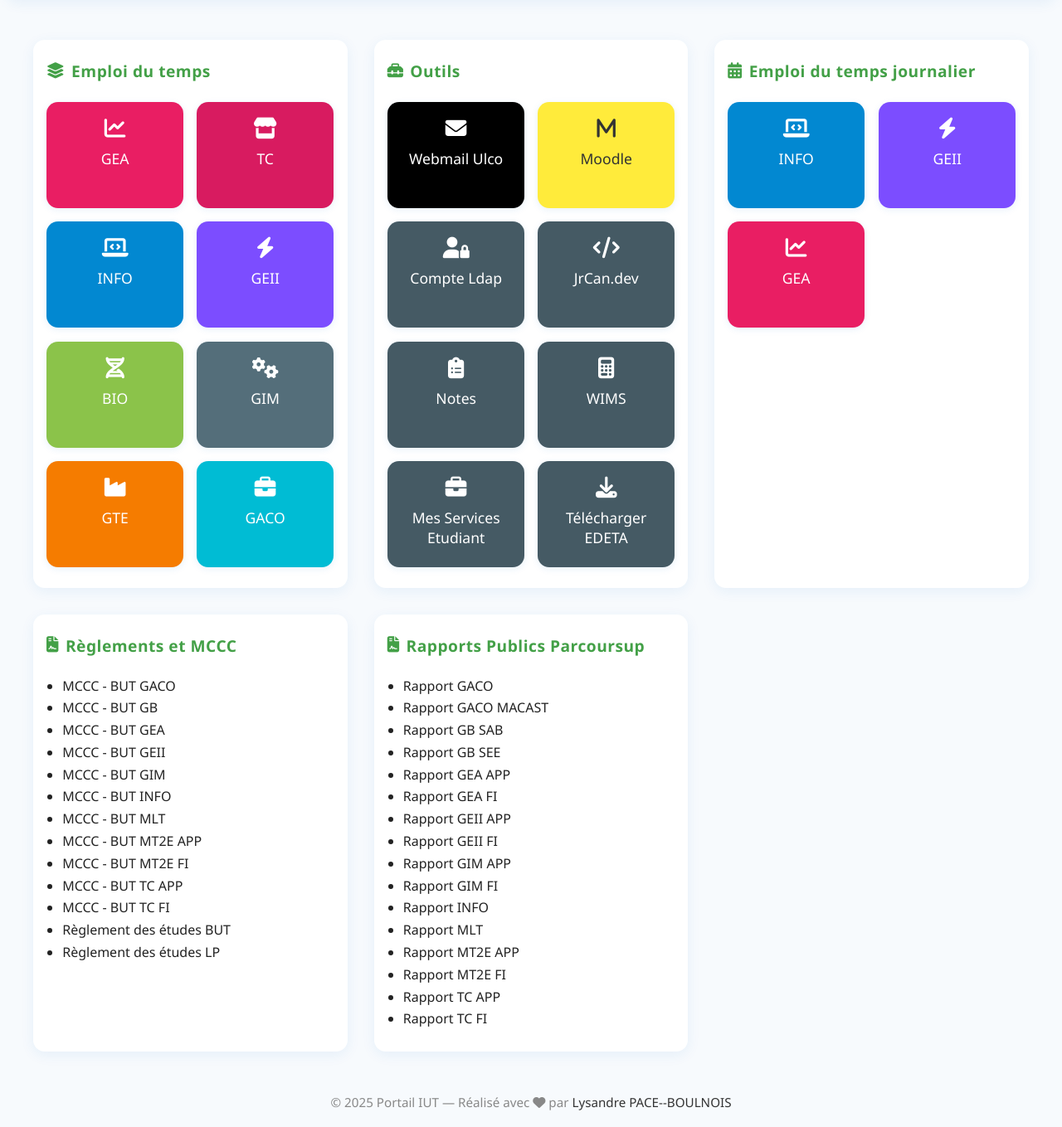
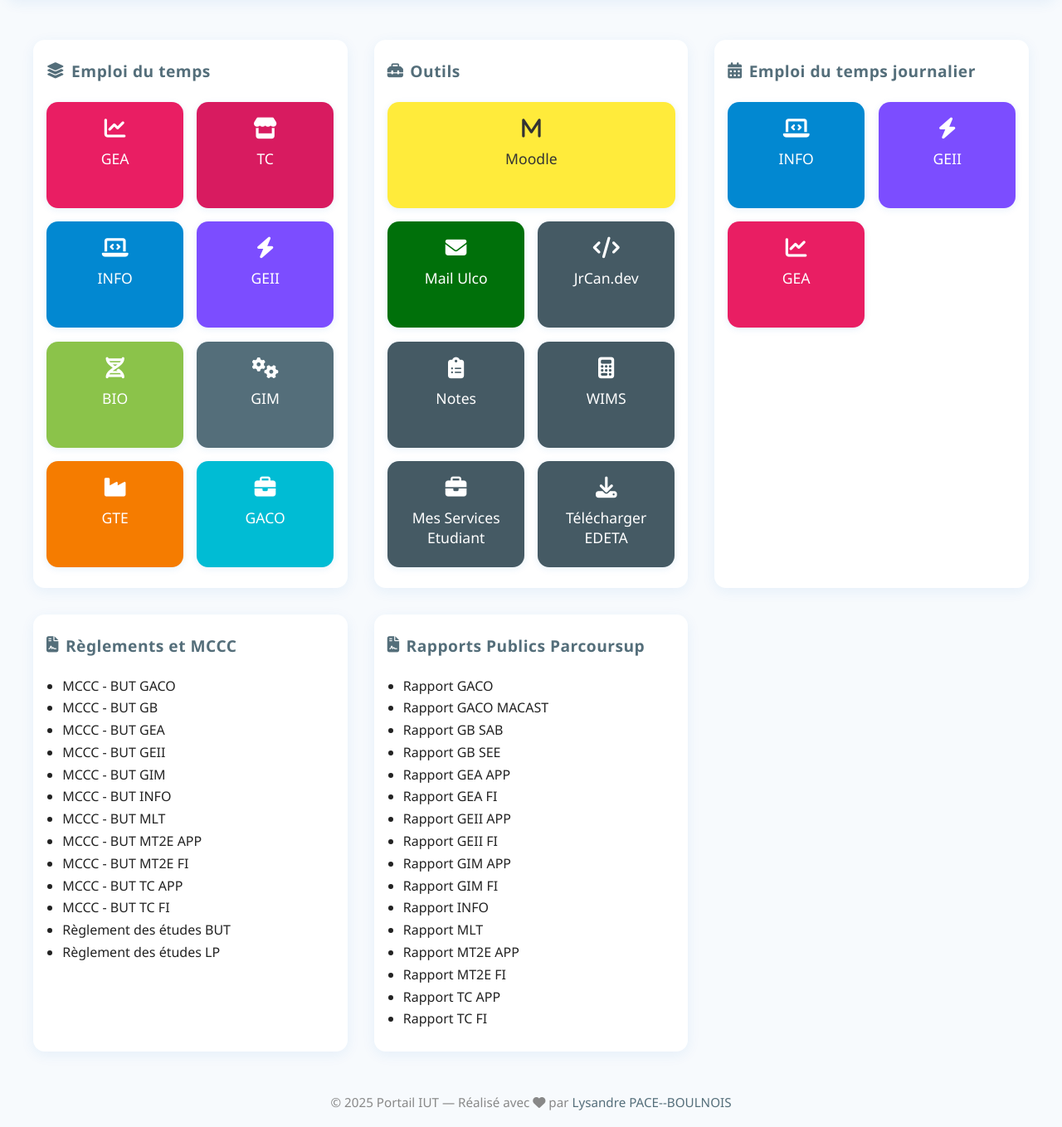
Before and after one commit to Novachocolat/site_iut, a PHP site: page / in a window 1280 px wide. Shown: the part 99-1458 px from the top of the page at 83% size. Run offline with PHP 8.4, Linux system fonts and the light colour scheme; some libraries are stand-ins or nearby versions.

Commit message:
Mise à jour
Correctifs :
- Visuel du style des pages index et notes
- Réorganisation des scripts JS pour la page notes
- Bloc Moodle plus visible
- Changement du webmail pour gmail

```diff
--- a/css/style_index.css
+++ b/css/style_index.css
@@ -15,7 +15,7 @@
   --card-bg: #fff;
   --text: #222;
   --accent: #1976d2;
-  --accent2: #43a047;
+  --accent2: #546e7a;
   --shadow: 0 4px 16px rgba(25,118,210,.08);
   --radius: 14px;
   --transition: .25s cubic-bezier(.4,0,.2,1);
@@ -26,7 +26,7 @@
   --card-bg: #232a34;
   --text: #f1f1f1;
   --accent: #1976d2;
-  --accent2: #81c784;
+  --accent2: #a3a3a3;
   --shadow: 0 4px 16px rgba(25,118,210,.18);
   --focus-ring: 0 0 0 3px rgba(144,202,249,.45);
 }
@@ -178,6 +178,7 @@ section {
 .tools .card    { background: #455a64; }
 .tools .moodle  { background: #ffeb3b; color: #333; }
 .tools .webmail { background: #000; }
+.tools .gmail   { background: #00700a; }
 
 /* ================= Helpers & Footer ================ */
 ul { padding-left: 1.2rem; margin: 0; }
@@ -190,7 +191,7 @@ footer {
   background: none;
   margin-top: auto;
 }
-.github { color: #333; }
+.github { color: #546e7a; }
 
 /* ================ Reduced Motion ================ */
 @media (prefers-reduced-motion: reduce) {
--- a/css/style_notes.css
+++ b/css/style_notes.css
@@ -17,7 +17,7 @@
   --card-bg: #fff;
   --text: #222;
   --accent: #1976d2;
-  --accent2: #43a047;
+  --accent2: #546e7a;
   --shadow: 0 4px 16px rgba(25,118,210,.08);
   --radius: 14px;
   --transition: .25s cubic-bezier(.4,0,.2,1);
@@ -27,8 +27,8 @@
   --bg: #181c23;
   --card-bg: #232a34;
   --text: #f1f1f1;
-  --accent: #90caf9;
-  --accent2: #81c784;
+  --accent: #1976d2;
+  --accent2: #546e7a;
   --shadow: 0 4px 16px rgba(25,118,210,.18);
   --focus-ring: 0 0 0 3px rgba(144,202,249,.45);
 }
--- a/index.html
+++ b/index.html
@@ -49,9 +49,9 @@
     <section class="tools" aria-labelledby="outils-titre">
       <h2 id="outils-titre"><i class="fa-solid fa-toolbox" aria-hidden="true"></i> Outils</h2>
       <div class="grid">
-        <a class="card webmail" href="https://webmail.univ-littoral.fr" target="_blank" rel="noopener noreferrer"><i class="fa-solid fa-envelope" aria-hidden="true"></i> Webmail Ulco</a>
-        <a class="card moodle" href="https://cas.univ-littoral.fr//login?service=https%3A%2F%2Fmoodle.univ-littoral.fr%2Flogin%2Findex.php%3FauthCAS%3DCAS" target="_blank" rel="noopener noreferrer"><i class="fa-brands fa-m" aria-hidden="true"></i> Moodle</a>
-        <a class="card" href="https://compte.ulco.fr" target="_blank" rel="noopener noreferrer"><i class="fa-solid fa-user-lock" aria-hidden="true"></i> Compte Ldap</a>
+        <!-- Big Button Moodle -->
+        <a class="card moodle wide" href="https://cas.univ-littoral.fr//login?service=https%3A%2F%2Fmoodle.univ-littoral.fr%2Flogin%2Findex.php%3FauthCAS%3DCAS" target="_blank" rel="noopener noreferrer" style="grid-column: span 2;"><i class="fa-brands fa-m" aria-hidden="true"></i> Moodle</a>
+        <a class="card gmail" href="https://cas.univ-littoral.fr/login?service=https%3A%2F%2Fmail.google.com%2Fa%2Fulco.fr%2F" target="_blank" rel="noopener noreferrer"><i class="fa-solid fa-envelope" aria-hidden="true"></i> Mail Ulco</a>
         <a class="card" href="https://jrcan.dev" target="_blank" rel="noopener noreferrer"><i class="fa-solid fa-code" aria-hidden="true"></i> JrCan.dev</a>
         <a class="card" href="http://194.57.179.42/abs/" target="_blank" rel="noopener noreferrer"><i class="fa-solid fa-clipboard-list" aria-hidden="true"></i> Notes</a>
         <a class="card" href="http://wims.univ-littoral.fr/wims/" target="_blank" rel="noopener noreferrer"><i class="fa-solid fa-calculator" aria-hidden="true"></i> WIMS</a>
--- a/js/index/firebase_index.js
+++ b/js/index/firebase_index.js
@@ -18,7 +18,7 @@ const clientfirebaseConfig = {
   appId: "YOUR_APP_ID"
 };
 
-firebase.initializeApp(clientfirebaseConfig);
+firebase.initializeApp(developperfirebaseConfig);
 const db = firebase.firestore();
 
 // Fonction pour charger le pop-up depuis Firestore
```
Also changed, not shown: notes.html (+6 -2 lines), js/notes/script_notes.js (renamed from js/script_notes.js).
